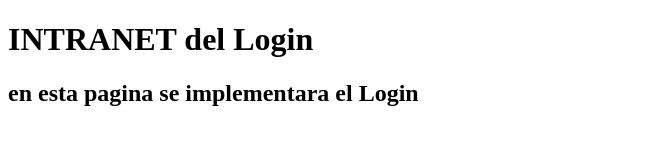
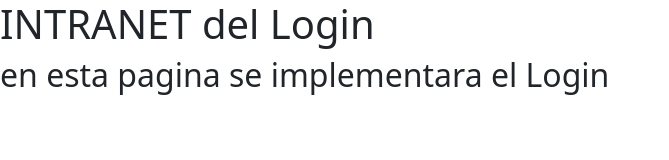
Before and after one commit to LuInDev/CSMC-Pv1.1, a plain HTML site: page inicio.html in a window 1280 px wide. Shown: the whole page, without its empty margins (0-669 px from the left). Drawn offline with nearby package versions, Linux system fonts and the light colour scheme.

Commit message:
añadiendo bootstraps

```diff
--- a/inicio.html
+++ b/inicio.html
@@ -4,7 +4,8 @@
     <meta charset="UTF-8">
     <meta name="viewport" content="width=device-width, initial-scale=1.0">
     <title>INICIO INTRANET</title>
-
+ <!--Bootstrap-->
+ <link href="https://cdn.jsdelivr.net/npm/bootstrap@5.0.2/dist/css/bootstrap.min.css" rel="stylesheet" integrity="sha384-EVSTQN3/azprG1Anm3QDgpJLIm9Nao0Yz1ztcQTwFspd3yD65VohhpuuCOmLASjC" crossorigin="anonymous">
 </head>
 <body>
 
```
